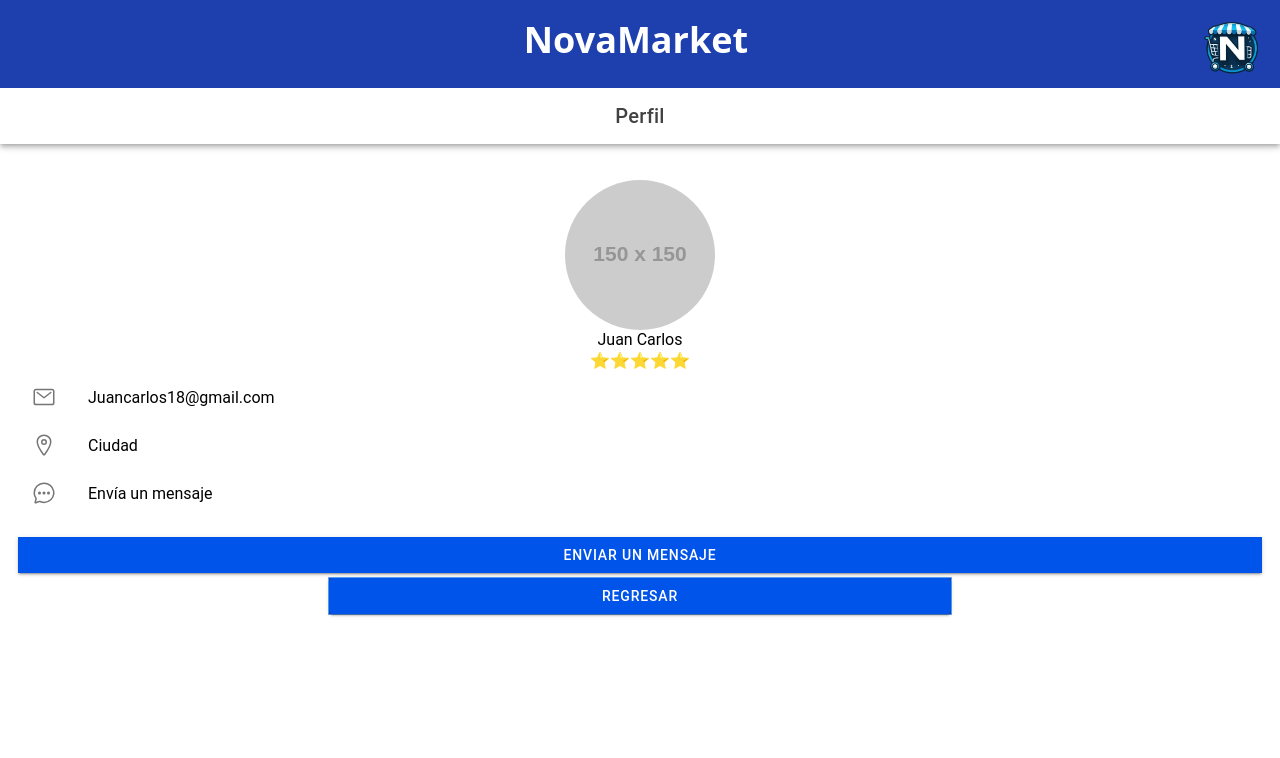
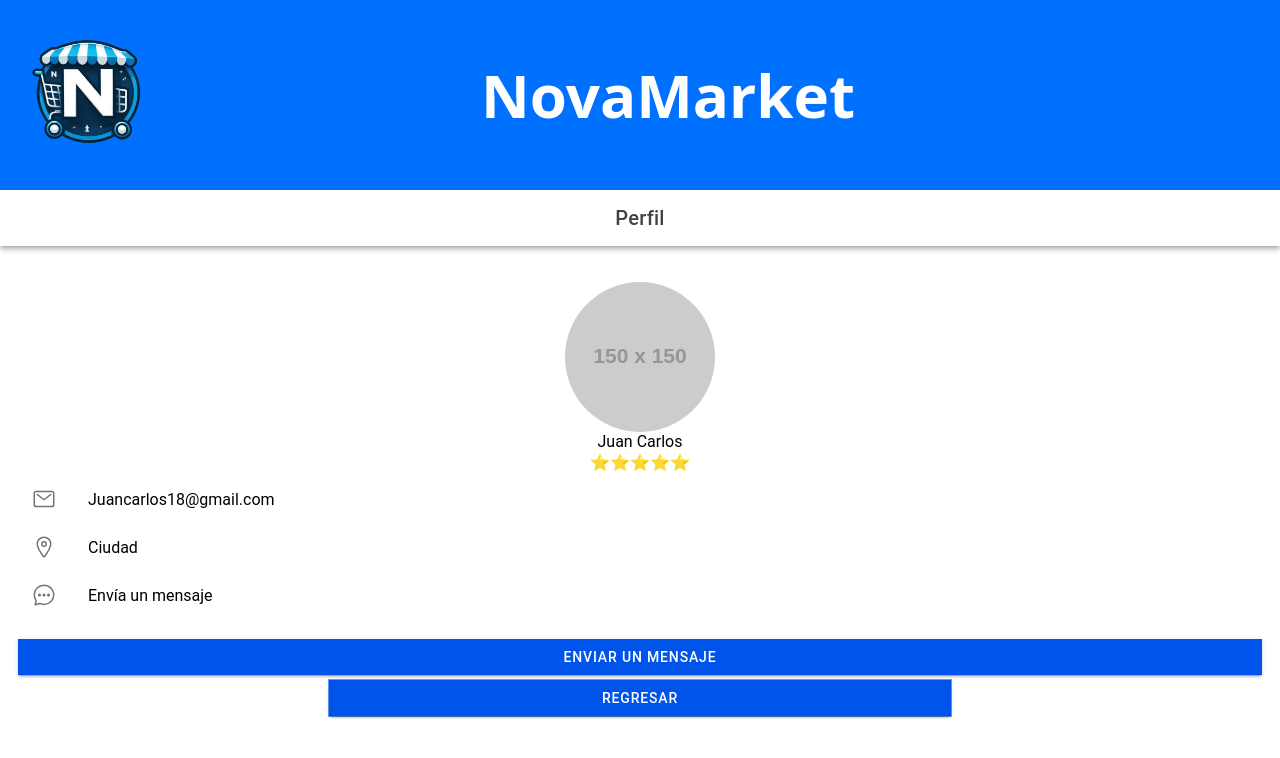
Before and after one commit to Galindo1327/NovaMarket, a React (Vite) app: page /perfil-seguir in a window 1280 px wide. Shown: the top 758 px of the page. Built offline with nearby package versions, Linux system fonts and the light colour scheme.

Commit message:
Correción de el tamaño del logo, color del header en pag (detalle producto y perfil user), agregue un href que me direccione al feed al clicar en NovaMarket

```diff
--- a/src/components/DetalleProducto.jsx
+++ b/src/components/DetalleProducto.jsx
@@ -62,16 +62,25 @@
 
   return (
     <IonPage>
-       <div className="bg-blue-800 py-5 text-center text-white relative flex items-center justify-center">
-        <h1 className="text-4xl font-bold mb-2 mr-2">NovaMarket</h1>
-        <div className="mt-2">
-          <img
-            src={logo}
-            alt="Logo"
-            className="absolute right-4 top-4 w-10 sm:w-12 md:w-14 lg:w-16 xl:w-19 max-w-xs"
-          />
-        </div>
+      <div className="bg-[#0070ff] py-5 text-white relative flex items-center justify-between">
+        {/* Logo alineado a la izquierda */}
+        <img
+          src={logo}
+          alt="Logo"
+          className="w-24 p-2  sm:w-36 md:w-38 lg:w-46 xl:w-50 max-w-full ml-4"
+        />
+        {/* Título centrado responsivamente */}
+        <h1 className="absolute ml-14 inset-0 flex items-center justify-center text-4xl sm:text-5xl lg:text-6xl font-bold text-center">
+          <a
+            href="/feed"
+            className="text-white hover:underline cursor-pointer"
+          >
+            NovaMarket
+          </a>
+        </h1>
+
       </div>
+
 
       <IonContent className="p-4">
         <IonCard className="text-center border-2 border-blue-400 rounded-lg">
--- a/src/components/PerfilSeguir.jsx
+++ b/src/components/PerfilSeguir.jsx
@@ -10,15 +10,22 @@
     <IonPage>
 
       <IonHeader>
-      <div className="bg-blue-800 py-5 text-center text-white relative flex items-center justify-center">
-        <h1 className="text-4xl font-bold mb-2 mr-2">NovaMarket</h1>
-        <div className="mt-2">
-          <img
-            src={logo}
-            alt="Logo"
-            className="absolute right-4 top-4 w-10 sm:w-12 md:w-14 lg:w-16 xl:w-19 max-w-xs"
-          />
-        </div>
+      <div className="bg-[#0070ff] py-5 text-white relative flex items-center justify-between">
+        {/* Logo alineado a la izquierda */}
+        <img
+          src={logo}
+          alt="Logo"
+          className="w-24 p-2  sm:w-36 md:w-38 lg:w-46 xl:w-50 max-w-full ml-4"
+        />
+        {/* Título centrado responsivamente */}
+        <h1 className="absolute ml-14 inset-0 flex items-center justify-center text-4xl sm:text-5xl lg:text-6xl font-bold text-center">
+          <a
+            href="/feed"
+            className="text-white hover:underline cursor-pointer"
+          >
+            NovaMarket
+          </a>
+        </h1>
       </div>
         <IonToolbar>
           <IonTitle className='text-center' >Perfil</IonTitle>
```
